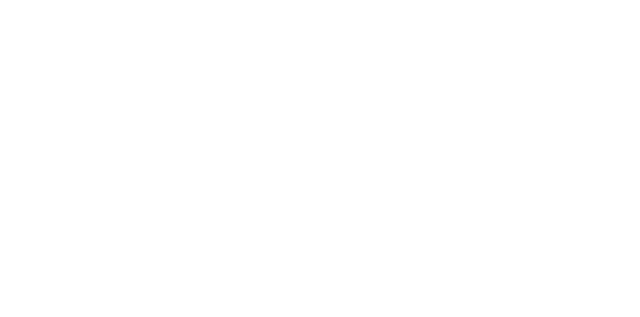
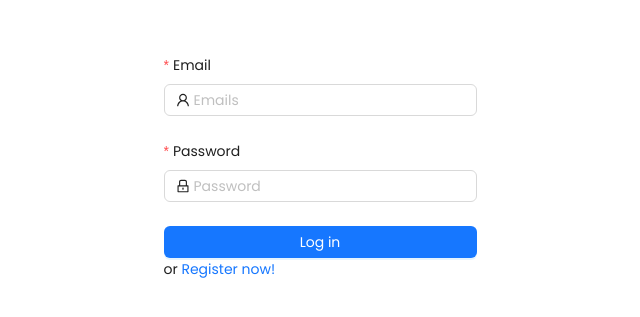
Before and after one commit to Shorno/Marchant-demo, a React (Vite) app: page /login in a window 1280 px wide. Before the commit this address had no page. Shown: the part 221-538 px from the top of the page, without its empty margins (320-960 px from the left). Built offline with nearby package versions, Linux system fonts and the light colour scheme.

Commit message:
add login route (#13)

```diff
--- a/src/App.tsx
+++ b/src/App.tsx
@@ -1,4 +1,4 @@
-import { BrowserRouter as Router, Route, Routes } from "react-router-dom";
+import {BrowserRouter as Router, Route, Routes} from "react-router-dom";
 import MainLayout from "./layouts/MainLayout.tsx";
 import Dashboard from "./pages/Dashboard/Dashboard.tsx";
 import Signup from "./pages/Registration/Signup.tsx";
@@ -18,39 +18,41 @@
 import Gallery from "./pages/Gallery/Gallery.tsx";
 import Location from "./pages/Location/Location.tsx";
 import Agreement from "./pages/Agreement/Agreement.tsx";
+import Login from "./pages/login/Login.tsx";
 
 function App() {
     return (
         <Router>
             <Routes>
-                <Route path={"/"} element={<MainLayout />}>
-                    <Route index element={<Dashboard />} />
-                    <Route path={"/menu"} element={<Menu />} />
-                    <Route path={"/special-menu"} element={<SpecialMenu />} />
-                    <Route path={"/discount-menu"} element={<DiscountMenu />} />
-                    <Route path={"/buffet-menu"} element={<BuffetMenu />} />
+                <Route path={"/"} element={<MainLayout/>}>
+                    <Route index element={<Dashboard/>}/>
+                    <Route path={"/menu"} element={<Menu/>}/>
+                    <Route path={"/special-menu"} element={<SpecialMenu/>}/>
+                    <Route path={"/discount-menu"} element={<DiscountMenu/>}/>
+                    <Route path={"/buffet-menu"} element={<BuffetMenu/>}/>
                     <Route
                         path={"/hall-recognition"}
-                        element={<HallRecognition />}
+                        element={<HallRecognition/>}
                     />
-                    <Route path={"/reviews"} element={<Reviews />} />
-                    <Route path={"/video"} element={<Video />} />
-                    <Route path={"/accounts"} element={<Accounts />} />
-                    <Route path={"/information"} element={<Information />} />
-                    <Route path={"/profile"} element={<MyProfile />} />
+                    <Route path={"/reviews"} element={<Reviews/>}/>
+                    <Route path={"/video"} element={<Video/>}/>
+                    <Route path={"/accounts"} element={<Accounts/>}/>
+                    <Route path={"/information"} element={<Information/>}/>
+                    <Route path={"/profile"} element={<MyProfile/>}/>
                 </Route>
-                <Route path={"/registration"} element={<Signup></Signup>} />
+                <Route path={"/registration"} element={<Signup></Signup>}/>
 
-                <Route path={"/restaurant-profile"} element={<BookingLayout />}>
-                    <Route index element={<RestaurantInfoForm />} />
+                <Route path={"/restaurant-profile"} element={<BookingLayout/>}>
+                    <Route index element={<RestaurantInfoForm/>}/>
                     <Route
                         path={"provide-service"}
-                        element={<ProvideService />}
+                        element={<ProvideService/>}
                     />
-                    <Route path={"gallery"} element ={<Gallery />} />
-                    <Route path={"location"} element ={<Location />} />
-                    <Route path={"agreement"} element ={<Agreement />} />
+                    <Route path={"gallery"} element={<Gallery/>}/>
+                    <Route path={"location"} element={<Location/>}/>
+                    <Route path={"agreement"} element={<Agreement/>}/>
                 </Route>
+                <Route path={"/login"} element={<Login/>}></Route>
             </Routes>
         </Router>
     );
--- /dev/null
+++ b/src/pages/login/Login.tsx
@@ -0,0 +1,55 @@
+import {Button, Form, Input} from "antd";
+import {LockOutlined, UserOutlined} from "@ant-design/icons";
+
+export default function Login() {
+
+    const onFinish = (values: any) => {
+        console.log('Received values of form: ', values);
+    };
+    return (
+        <>
+            <div style={{height: "100dvh", display: "flex", justifyContent: "center", alignItems: "center"}}>
+                <Form
+                    layout={"vertical"}
+                    name="login"
+                    style={{
+                        maxWidth: 500,
+                    }}
+                    onFinish={onFinish}
+                >
+                    <Form.Item
+                        name="email"
+                        label={"Email"}
+                        rules={[
+                            {
+                                required: true,
+                                message: 'Please input your Email!',
+                            },
+                        ]}
+                    >
+                        <Input prefix={<UserOutlined/>} placeholder="Emails"/>
+                    </Form.Item>
+                    <Form.Item
+                        label={"Password"}
+                        name="password"
+                        rules={[
+                            {
+                                required: true,
+                                message: 'Please input your Password!',
+                            },
+                        ]}
+                    >
+                        <Input prefix={<LockOutlined/>} type="password" placeholder="Password"/>
+                    </Form.Item>
+                    <Form.Item>
+                        <Button block type="primary" htmlType="submit">
+                            Log in
+                        </Button>
+                        or <a href="">Register now!</a>
+                    </Form.Item>
+                </Form>
+
+            </div>
+        </>
+    )
+}
```
